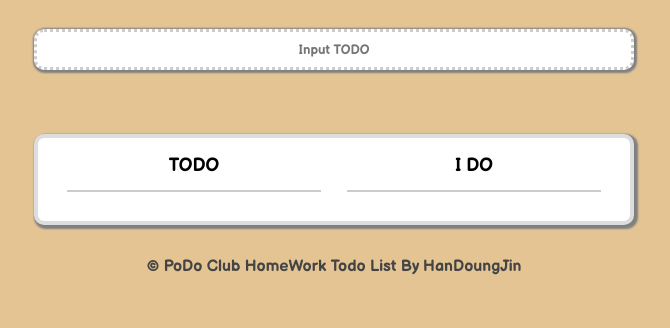
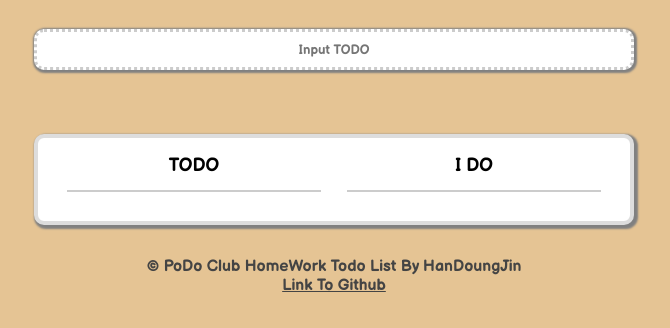
Before and after one commit to arkc1009/PoDoTodo, a plain HTML site: page Vanila JS/index.html in a window 1280 px wide. Shown: the part 122-450 px from the top of the page, without its empty margins (306-976 px from the left). Drawn offline with Linux system fonts and the light colour scheme.

Commit message:
add Git Link

```diff
--- a/Vanila JS/css/style.css
+++ b/Vanila JS/css/style.css
@@ -126,3 +126,6 @@ footer {
   margin: 2rem;
   color: #444;
 }
+footer a {
+  color: #444;
+}
--- a/Vanila JS/index.html
+++ b/Vanila JS/index.html
@@ -36,8 +36,8 @@
     </div>
 
     <footer>
-
       <p>&copy; PoDo Club HomeWork Todo List By HanDoungJin</p>
+      <a href="https://github.com/arkc1009/PoDoToDo_Hosting_TEST">Link To Github</a>
     </footer>
   </div>
 
```
